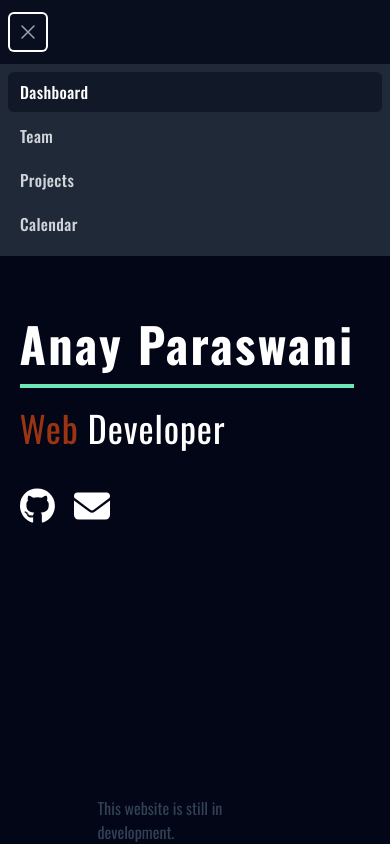
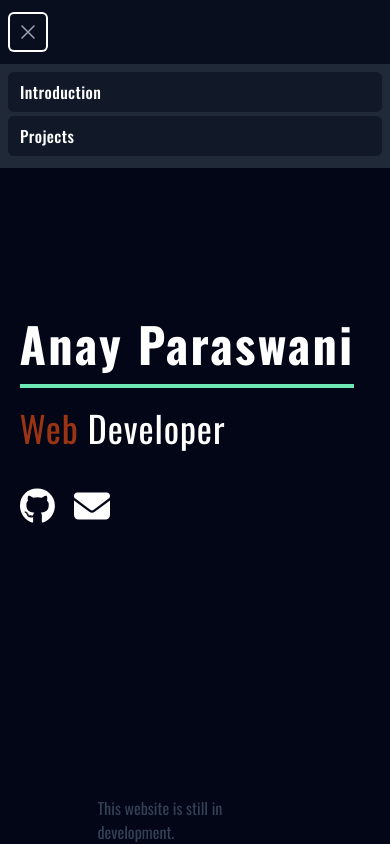
Before and after one commit to anay-208/portfolio, a Next.js app: page / in a window 390 px wide. Both pictures are taken after a click on the button "Open main menu". Shown: the top 844 px of the page. Built offline with nearby package versions, Linux system fonts and the light colour scheme.

Commit message:
Bug fixes

```diff
--- a/src/components/navbar.tsx
+++ b/src/components/navbar.tsx
@@ -3,18 +3,17 @@
 import { useState, useRef, useEffect } from "react";
 
 type Section = {
-  name: string,
-  active: boolean
-}
+  name: string;
+  active: boolean;
+};
 
 export default function Navbar() {
   const [mobileMenuOpened, setMobileMenuOpened] = useState(false);
 
-
-  const [sections, setSections ] = useState<Section[]>([
-    {name: 'introduction', active: true},
-   {name: 'projects', active: false}
-  ])
+  const [sections, setSections] = useState<Section[]>([
+    { name: "introduction", active: true },
+    { name: "projects", active: false },
+  ]);
   const [scrolled, setScrolled] = useState(false);
 
   useEffect(() => {
@@ -22,13 +21,12 @@ export default function Navbar() {
       setScrolled(window.pageYOffset > window.innerHeight / 2);
     };
 
-    window.addEventListener('scroll', checkScroll);
+    window.addEventListener("scroll", checkScroll);
 
     return () => {
-      window.removeEventListener('scroll', checkScroll);
+      window.removeEventListener("scroll", checkScroll);
     };
   }, []);
-
 
   const observers = useRef<IntersectionObserver[]>([]);
 
@@ -36,12 +34,14 @@ export default function Navbar() {
     observers.current = sections.map((section, index) => {
       const observer = new IntersectionObserver(
         ([entry]) => {
-          setSections((sections) => sections.map((section, i) => ({
+          setSections((sections) =>
+            sections.map((section, i) => ({
               ...section,
               active: i === index ? entry.isIntersecting : section.active,
-          })));
+            })),
+          );
         },
-        { threshold: 0.5 }
+        { threshold: 0.5 },
       );
 
       const element = document.getElementById(section.name);
@@ -55,11 +55,13 @@ export default function Navbar() {
     return () => observers.current.forEach((observer) => observer.disconnect());
   }, [sections]);
 
-
-
   return (
-    <nav className="fixed font-default tracking-wide w-full z-50">
-      <div className={`transition duration-500 relative z-20 mx-auto max-w-7xl ${scrolled ? 'bg-gray-800/50' : 'bg-gray-800/25'} px-2 sm:px-6 lg:px-8`}>
+    <nav className="fixed z-50 w-full font-default tracking-wide">
+      <div
+        className={`relative z-20 mx-auto max-w-7xl transition duration-500 ${
+          scrolled ? "bg-gray-800/50" : "bg-gray-800/25"
+        } px-2 sm:px-6 lg:px-8`}
+      >
         <div className="relative flex h-16 items-center justify-between">
           <div className="absolute inset-y-0 left-0 z-10 flex items-center sm:hidden">
             {/* Mobile menu button*/}
@@ -114,14 +116,19 @@ export default function Navbar() {
             <div className="hidden sm:ml-6 sm:block">
               <div className="flex space-x-4">
                 {/* Current: "bg-gray-900 text-white", Default: "text-gray-300 hover:bg-gray-700 hover:text-white" */}
-                {sections.map(section => (
+                {sections.map((section) => (
                   <a
                     key={section.name}
                     href={`#${section.name}`}
-                  className={`rounded-md ${section.active ? "bg-gray-900 text-white" : "text-gray-300 hover:bg-gray-700 hover:text-white"} px-3 py-2 text-sm font-medium`}
+                    className={`rounded-md ${
+                      section.active
+                        ? "bg-gray-900 text-white"
+                        : "text-gray-300 hover:bg-gray-700 hover:text-white"
+                    } px-3 py-2 text-sm font-medium`}
                     aria-current="page"
                   >
-                  {section.name.charAt(0).toUpperCase() + section.name.slice(1)}
+                    {section.name.charAt(0).toUpperCase() +
+                      section.name.slice(1)}
                   </a>
                 ))}
                 {/* <a
@@ -159,31 +166,16 @@ export default function Navbar() {
         id="mobile-menu"
       >
         <div className="space-y-1 px-2 pb-3 pt-2 ">
+          {sections.map((section) => (
             <a
-            href="#"
+              href={`#${section.name}`}
+              key={section.name}
               className="block rounded-md bg-gray-900 px-3 py-2 text-base font-medium text-white"
               aria-current="page"
             >
-            Dashboard
+              {section.name.charAt(0).toUpperCase() + section.name.slice(1)}
             </a>
-          <a
-            href="#"
-            className="block rounded-md px-3 py-2 text-base font-medium text-gray-300 hover:bg-gray-700 hover:text-white"
-          >
-            Team
-          </a>
-          <a
-            href="#"
-            className="block rounded-md px-3 py-2 text-base font-medium text-gray-300 hover:bg-gray-700 hover:text-white"
-          >
-            Projects
-          </a>
-          <a
-            href="#"
-            className="block rounded-md px-3 py-2 text-base font-medium text-gray-300 hover:bg-gray-700 hover:text-white"
-          >
-            Calendar
-          </a>
+          ))}
         </div>
       </div>
     </nav>
```
Lines whose indentation alone changed are shown as unchanged.
